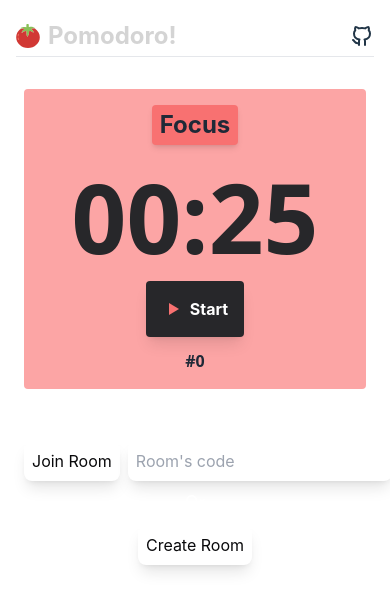
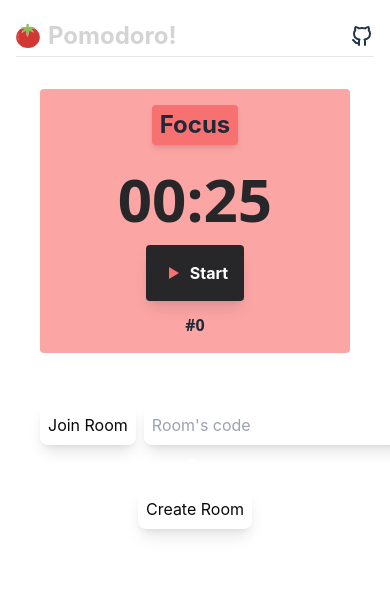
Before and after one commit to daniqss/pomodoro, a React (Vite) app in the folder client/: page / in a window 390 px wide. Shown: the top 610 px of the page. Built offline with nearby package versions, Linux system fonts and the light colour scheme; no server answers; a web font is replaced by a local one.

Commit message:
fix(#3): improve responsive ui in timer
close #3

```diff
--- a/client/src/App.tsx
+++ b/client/src/App.tsx
@@ -6,7 +6,7 @@ function App() {
   return (
     <>
       <Header>Pomodoro!</Header>
-      <main className="lg:mx-60 mx-2 relative">
+      <main className="mx-6 sm:mx-40 md:mx-60 lg:mx-72 relative">
         <Timer />
         <ConnectionManager />
       </main>
--- a/client/src/components/Timer.tsx
+++ b/client/src/components/Timer.tsx
@@ -92,7 +92,7 @@ function Timer() {
 
   return (
     <section
-      className={`w-full ${timerClasses.lightBg[timerState]} text-gray-800 p-4 text-center rounded`}
+      className={`${timerClasses.lightBg[timerState]} text-gray-800 p-4 text-center rounded`}
     >
       <h2
         className={`text-2xl font-bold ${timerClasses.darkBg[timerState]} mb-6 inline-block px-2 py-1 rounded shadow-md`}
@@ -103,7 +103,7 @@ function Timer() {
             ? "Short Break"
             : "Long Break"}
       </h2>
-      <p className="text-8xl font-bold text-zinc-800 font-mono">
+      <p className="text-6xl sm:text-6xl md:text-7xl lg:text-8xl font-bold text-zinc-800 font-mono">
         {minutes < 10 ? `0${minutes}` : minutes}:
         {seconds < 10 ? `0${seconds}` : seconds}
       </p>
```
